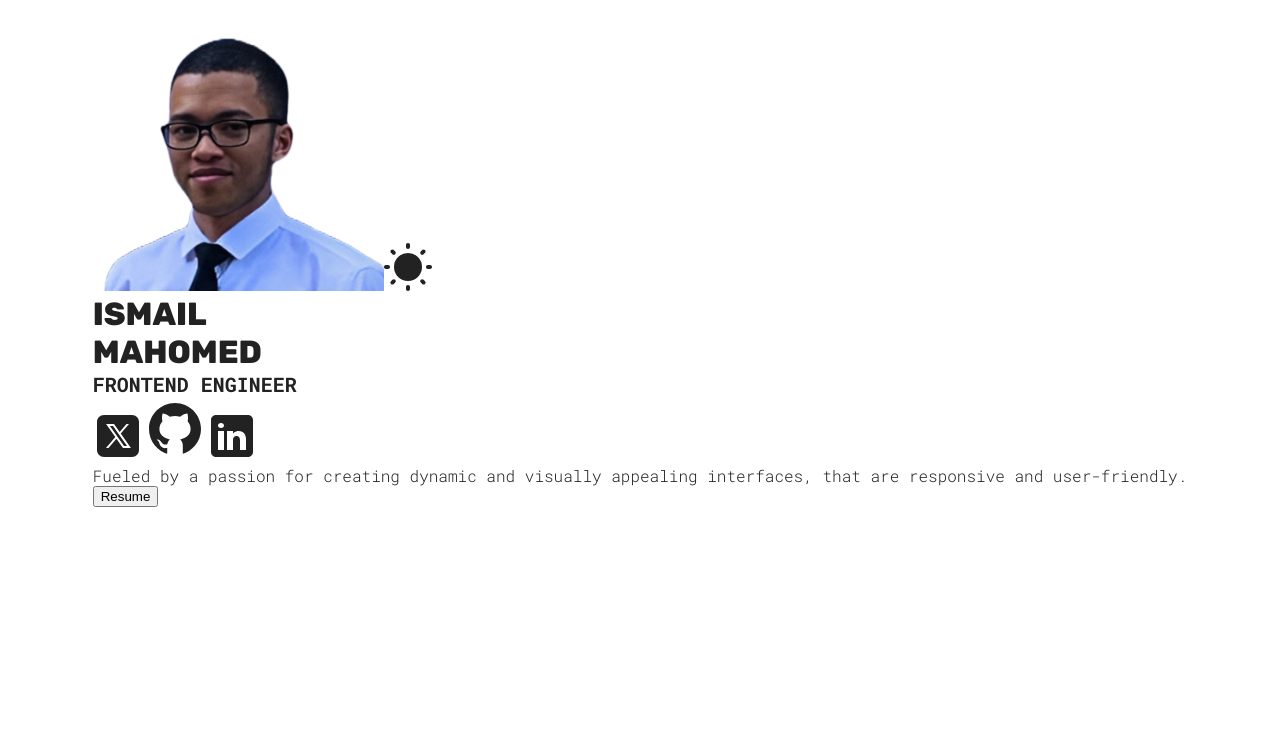
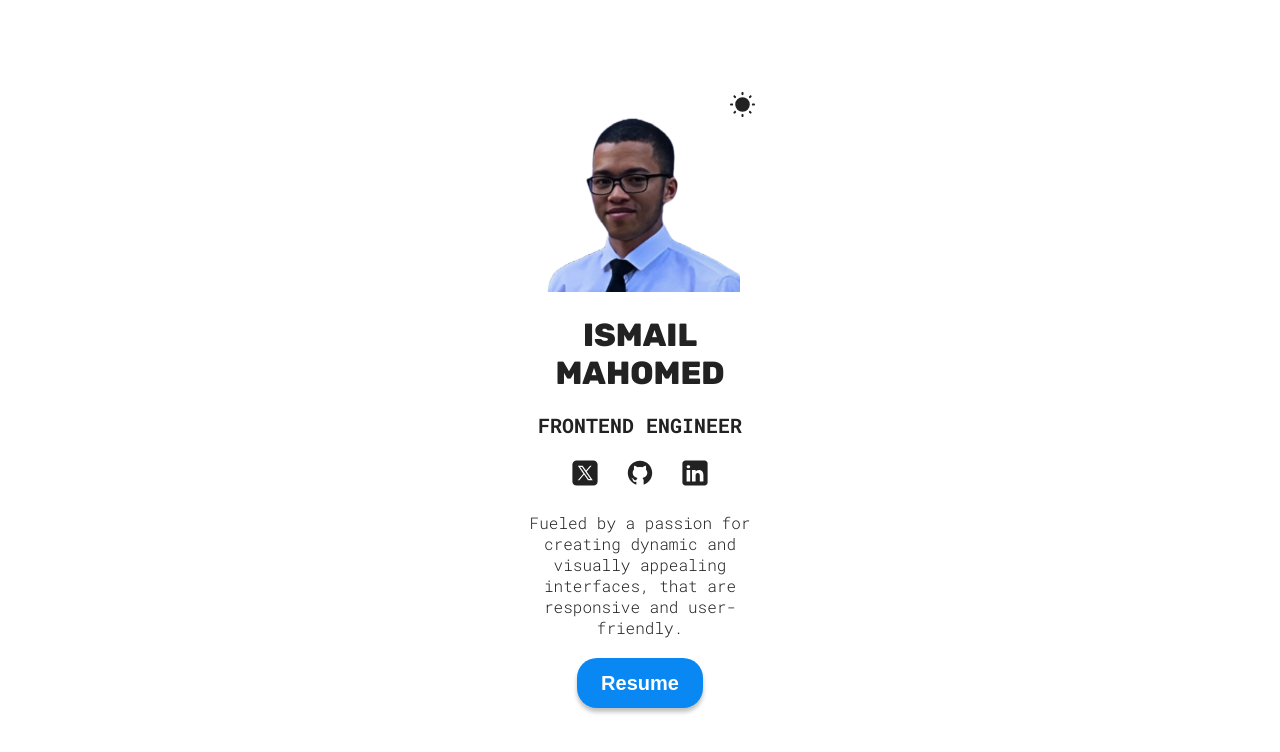
Before and after one commit to CTHartze/profile-portfolio-website, a React (Vite) app: page / in a window 1280 px wide. Shown: the top 752 px of the page. Built offline with nearby package versions, Linux system fonts and the light colour scheme.

Commit message:
additional hero section styling

```diff
--- a/src/sections/Hero/Hero.jsx
+++ b/src/sections/Hero/Hero.jsx
@@ -52,7 +52,7 @@
             <img src={linkedinIcon} alt="Linkedin icon" />
           </a>
         </span>
-        <p>
+        <p className={styles.description}>
           Fueled by a passion for creating dynamic and visually appealing
           interfaces, that are responsive and user-friendly.
         </p>
--- a/src/sections/Hero/HeroStyles.module.css
+++ b/src/sections/Hero/HeroStyles.module.css
@@ -0,0 +1,78 @@
+.container {
+  display: flex;
+  flex-direction: column;
+  justify-content: center;
+  gap: 20px;
+  text-align: center;
+  height: 100dvh;
+  min-height: 500px;
+
+  .hero {
+    max-width: 200px;
+  }
+
+  span {
+    display: flex;
+    gap: 25px;
+    justify-content: center;
+
+    a {
+      margin: 0;
+
+      img {
+        width: 30px;
+      }
+    }
+  }
+
+  a {
+    width: fit-content;
+    align-self: center;
+  }
+
+  button {
+    background-color: var(--btn-color);
+    color: var(--btn-text-color);
+    border: none;
+    border-radius: 20px;
+    width: 126px;
+    height: 50px;
+    font-size: 20px;
+    font-weight: bold;
+    box-shadow: 0 4px 4px rgba(0, 0, 0, 0.25);
+    transition: box-shadow 200ms ease-in-out, transform 200ms ease-in-out;
+  }
+
+  button:hover {
+    transform: scale(1.05);
+  }
+
+  button:active {
+    transform: translateY(2px);
+    box-shadow: 0 2px 2px rgba(0, 0, 0, 0.25);
+  }
+}
+
+.colorModeContainer {
+  position: relative;
+}
+
+.colorMode {
+  position: absolute;
+  right: 0;
+  width: 25px;
+}
+
+.colorMode:hover {
+  cursor: pointer;
+}
+
+.description {
+  max-width: 24ch;
+}
+
+.info {
+  display: flex;
+  flex-direction: column;
+  gap: 20px;
+}
```
